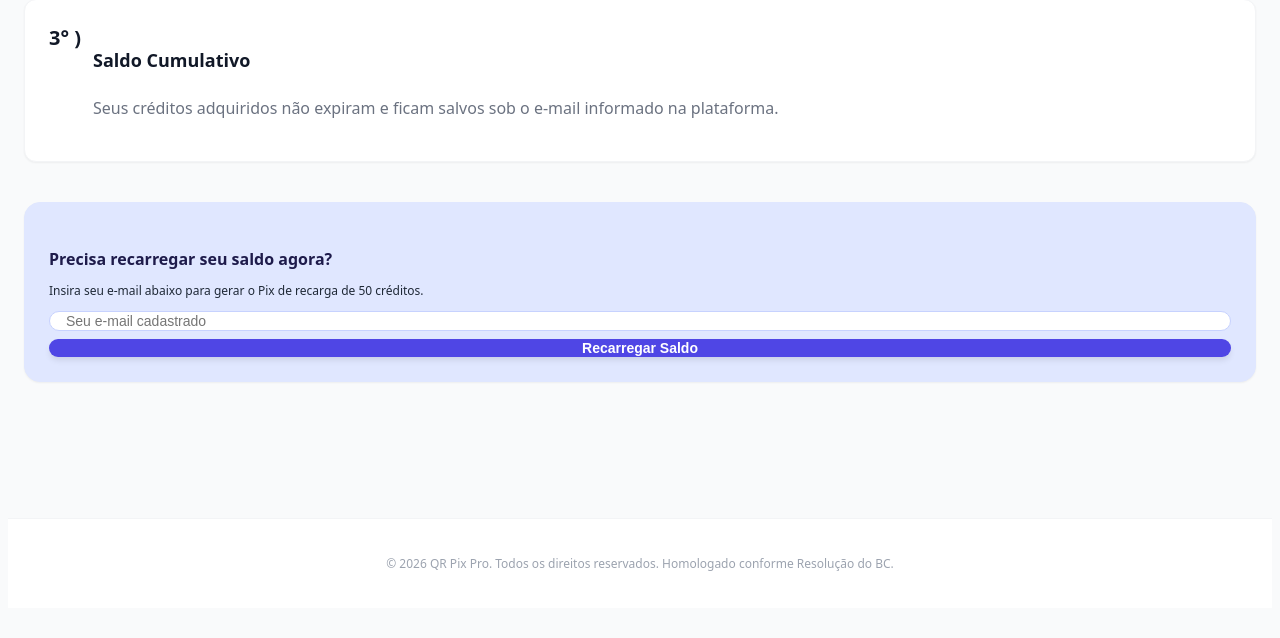
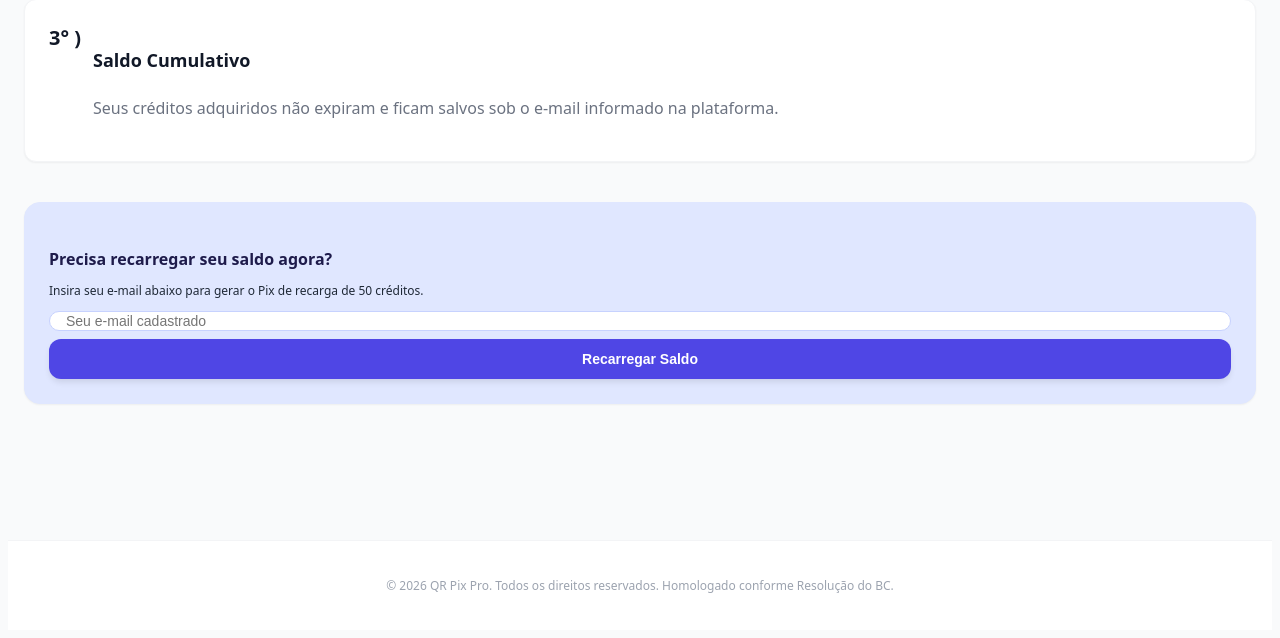
Before and after one commit to Clever1404/meu-projeto-qrcode, a FastAPI app: page / in a window 1280 px wide. Shown: the part 1300-1938 px from the top of the page. Before the commit the page ends 1871 px from the top, so only its background shows below. Run offline with FastAPI, Linux system fonts and the light colour scheme; data that the repository does not hold is empty.

Commit message:
Add files via upload

```diff
--- a/templates/index.html
+++ b/templates/index.html
@@ -362,8 +362,8 @@
 
                 <form action="/comprar-creditos" method="post" class="flex sm:Spectrum-flex-row" style="flex-direction:column; gap:0.5rem;">
                     <input type="email" name="email_compra" placeholder="Seu e-mail cadastrado" required class="flex-1 px-4 py-2.5 bg-white border border-indigo-200 rounded-xl text-sm box-border">
-                    <button type="submit" class="bg-indigo-600 hover:bg-indigo-700 text-white font-bold px-6 py-2.5 rounded-xl text-sm shadow-md whitespace-nowrap transition">
-                        Recarregar Saldo
+                    <button type="submit" class="bg-indigo-600 hover:bg-indigo-700 text-white font-bold px-6 py-3 rounded-xl text-sm shadow-md whitespace-nowrap transition">
+                    Recarregar Saldo
                     </button>
                 </form>
             </div>
```
